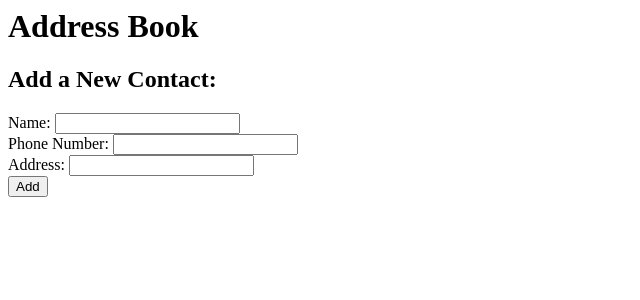
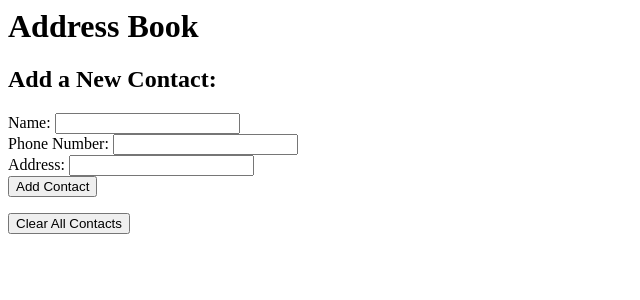
Before and after one commit to mlawson3691/address_book, a PHP site: template views/contacts.html.twig in a window 1280 px wide. Shown: the top 300 px of the page, without its empty margins (0-640 px from the left). Run offline with PHP 8.4, Linux system fonts and the light colour scheme; the template is opened without the code that fills it, so the values that code supplies are empty; some libraries are stand-ins or nearby versions.

Commit message:
Add a form for deleting all contacts

```diff
--- a/views/contacts.html.twig
+++ b/views/contacts.html.twig
@@ -32,7 +32,11 @@
                 <label for='address'>Address:</label>
                 <input id='address' name='address' type='text'>
             </div>
-            <button type='submit'>Add</button>
+            <button type='submit'>Add Contact</button>
+        </form>
+
+        <form action='/delete_contacts' method='post'>
+            <button type='submit'>Clear All Contacts</button>
         </form>
     </body>
 </html>
```
